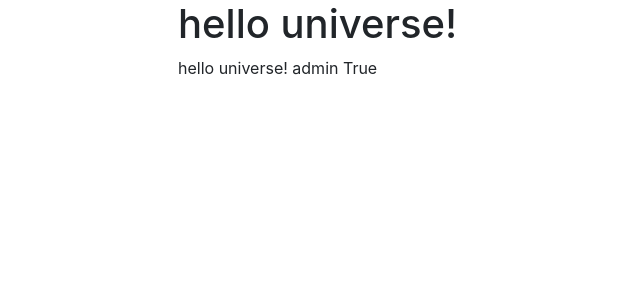
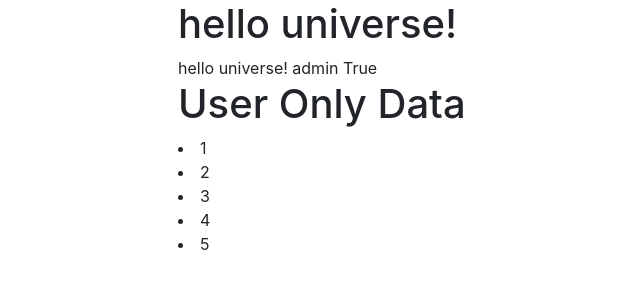
Before and after one commit to dimasextasy/docoborot, a Django app: page / in a window 1280 px wide. Shown: the top 300 px of the page, without its empty margins (192-832 px from the left). Run offline with Django 3.2, Linux system fonts and the light colour scheme; a user stored in the database is signed in; some libraries are stand-ins or nearby versions.

Commit message:
small update first app

```diff
--- a/docoborot/settings.py
+++ b/docoborot/settings.py
@@ -37,6 +37,8 @@ INSTALLED_APPS = [
     'django.contrib.sessions',
     'django.contrib.messages',
     'django.contrib.staticfiles',
+
+    'stock',
 ]
 
 MIDDLEWARE = [
--- a/docoborot/views.py
+++ b/docoborot/views.py
@@ -4,7 +4,7 @@ from django.template.loader import get_template
 
 def home_page(request):
 	my_title = "hello universe!"
-	return render(request, "home.html", {"title": my_title})
+	return render(request, "home.html", {"title": my_title, "my_list": [1, 2, 3, 4, 5]})
 
 def about_page(request):
 	my_title = "hello universe!"
--- /dev/null
+++ b/stock/admin.py
@@ -0,0 +1,3 @@
+from django.contrib import admin
+
+# Register your models here.
--- /dev/null
+++ b/stock/apps.py
@@ -0,0 +1,5 @@
+from django.apps import AppConfig
+
+
+class StockConfig(AppConfig):
+    name = 'stock'
--- /dev/null
+++ b/stock/models.py
@@ -0,0 +1,6 @@
+from django.db import models
+
+# Create your models here.
+
+class Stock(models.Model):
+	title = models.TextField()
--- /dev/null
+++ b/stock/tests.py
@@ -0,0 +1,3 @@
+from django.test import TestCase
+
+# Create your tests here.
--- /dev/null
+++ b/stock/views.py
@@ -0,0 +1,3 @@
+from django.shortcuts import render
+
+# Create your views here.
--- a/templates/home.html
+++ b/templates/home.html
@@ -8,4 +8,13 @@
 
 {{ user.is_authenticated }}
 
+{% if user.is_authenticated %}
+
+<h1>User Only Data</h1>
+    {% for a in my_list %}
+       <li>{{ a }}</li>
+    {% endfor %}
+
+{% endif %}
+
 {% endblock %}
```
Also changed, not shown: db.sqlite3, stock/__init__.py (added), stock/migrations/0001_initial.py (added), stock/migrations/__init__.py (added).
